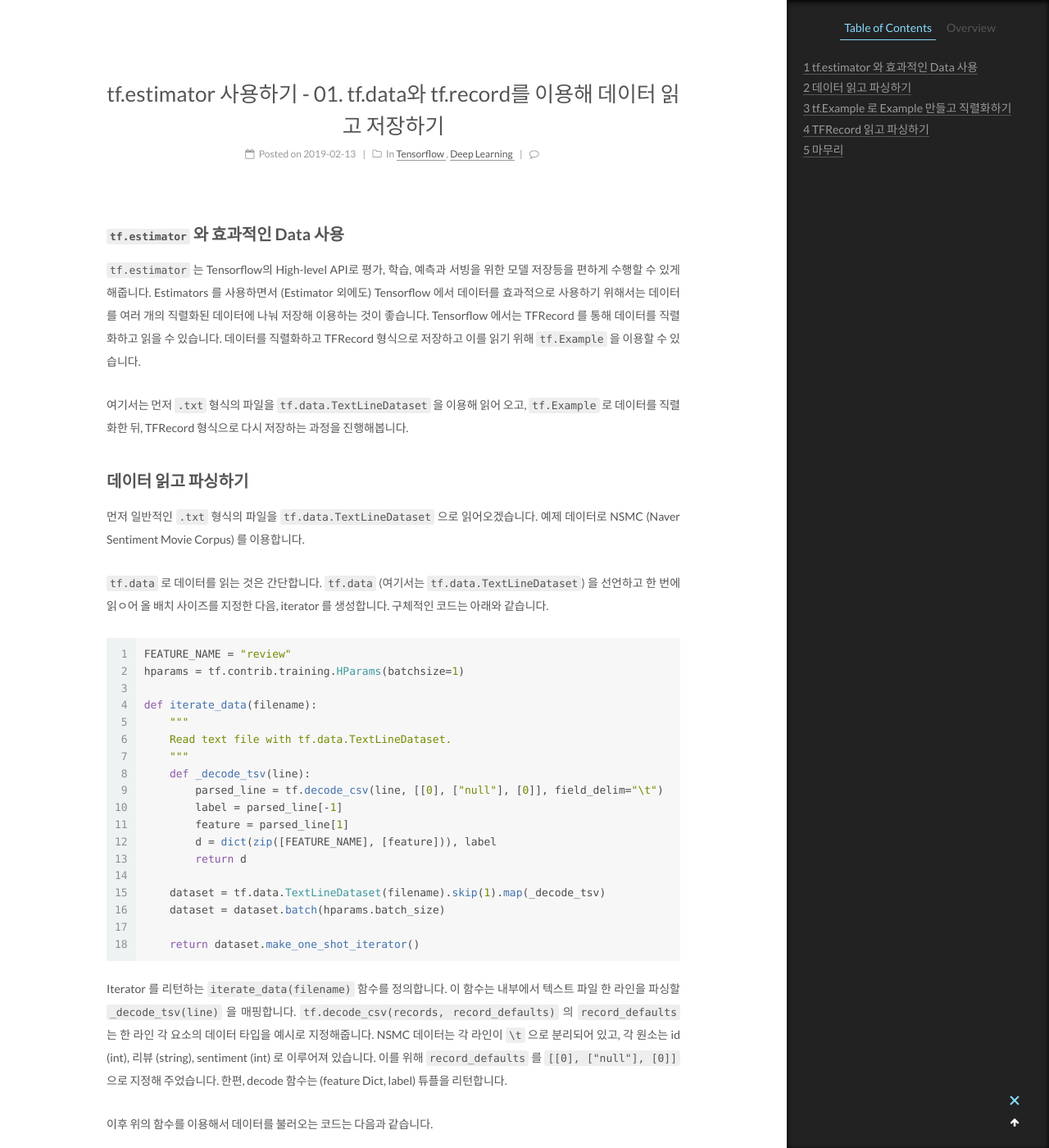
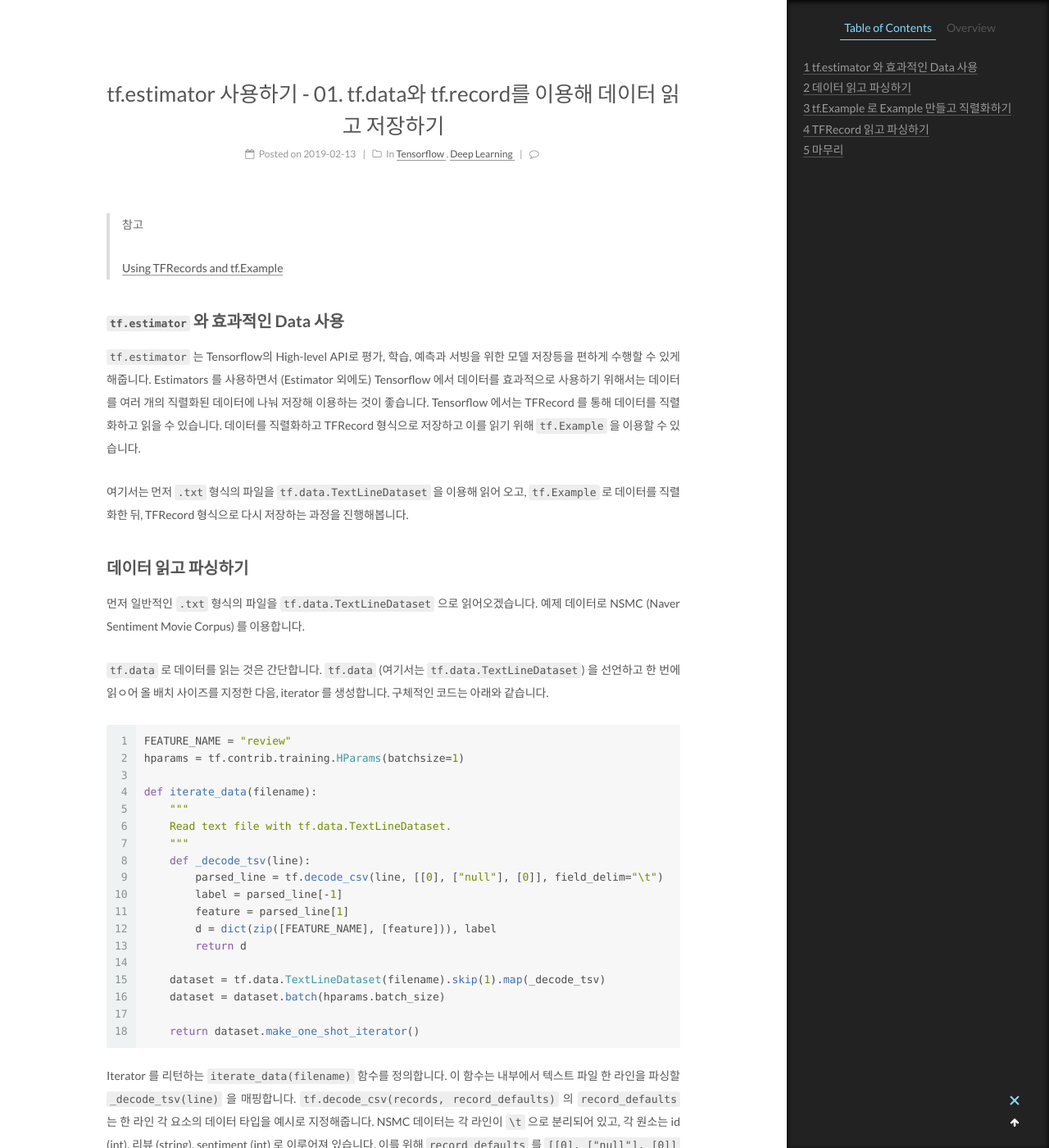
Before and after one commit to novdov/novdov.github.io, a Jekyll site: the page built from _posts/2019-02-13-tf.Estimator-사용하기-01-데이터-만들기.md, in a window 1280 px wide and 1400 px high, scrolled down 246 px. Shown: the whole window at 82% size. Built offline with Jekyll 4.4.1, drawn with Linux system fonts in a browser that asks for light colours; comment, search, counter and statistics services are not loaded.

Commit message:
Fix typo

````diff
--- a/_posts/2019-02-13-tf.Estimator-사용하기-01-데이터-만들기.md
+++ b/_posts/2019-02-13-tf.Estimator-사용하기-01-데이터-만들기.md
@@ -9,6 +9,10 @@ tags:
 - deep learning
 - tensorflow
 ---
+
+>참고
+>
+>[Using TFRecords and tf.Example](https://www.tensorflow.org/tutorials/load_data/tf_records)
 
 
 
@@ -235,8 +239,8 @@ def generate_feature(filename):
                         "label": _int64_feature(label),
                     }
                     i += 1
-                    except tf.errors.OutOfRangeError:
-                        break
+            except tf.errors.OutOfRangeError:
+                break
 ```
 
 위의 코드에 읽어올 파일 위치와 tf.record 저장 위치 등을 인자로 주고 코드를 실행하면 다음과 같습니다. 실행이 완료되면 하나의 TFRecord 파일이 생성됩니다. 여러 개의 파일을 생성하고 싶으면, shards 개수 만큼 데이터를 나눈 뒤 각 shard에 대해 TFRecord를 생성하면 됩니다.
````
